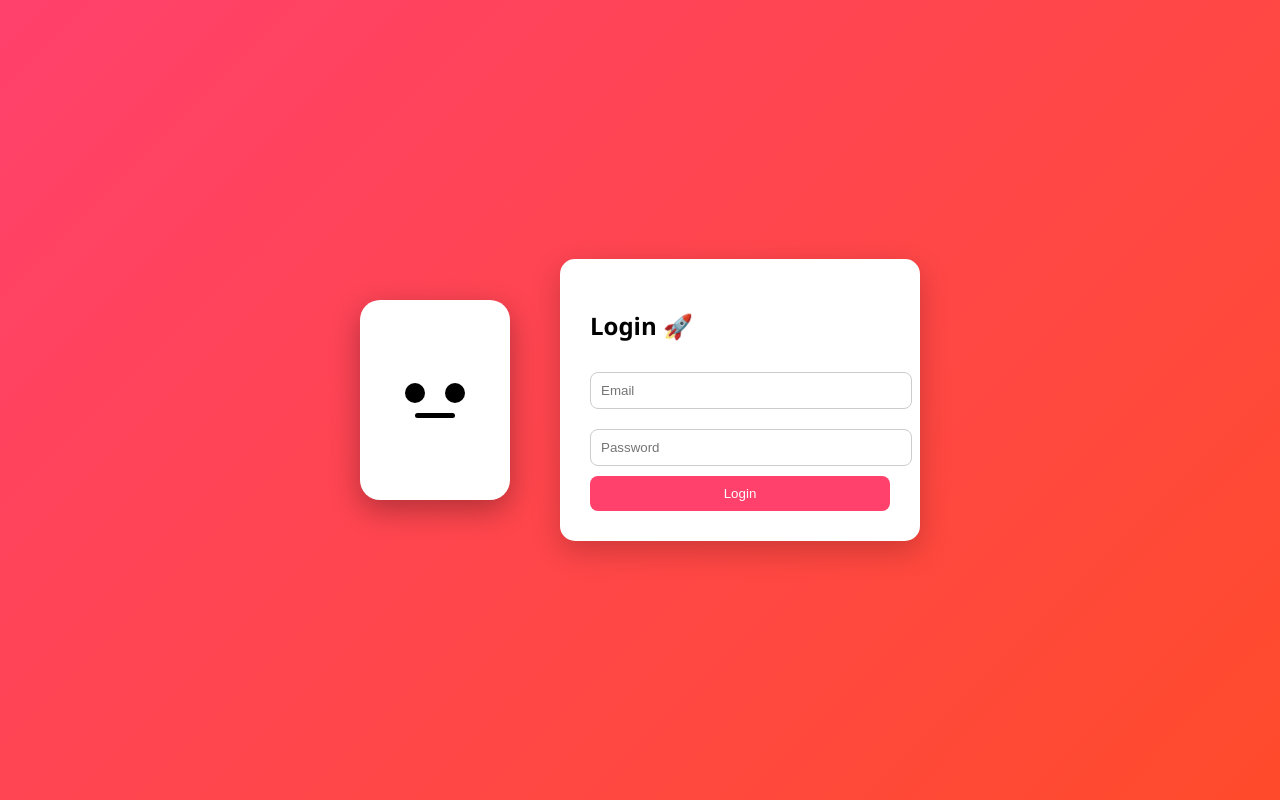
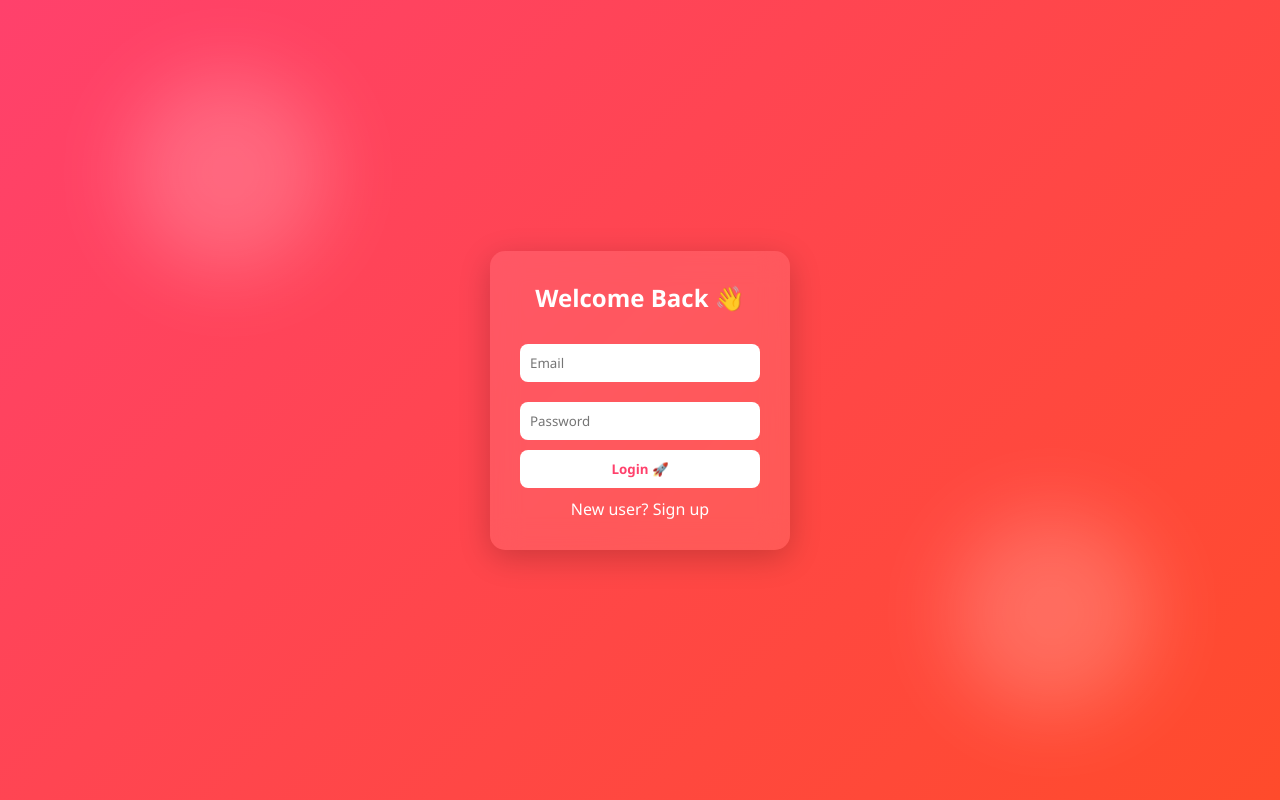
Before and after one commit to MR-A-Ganish/robot, a Flask app: page / in a window 1280 px wide. Run offline with Flask 3, Linux system fonts and the light colour scheme.

Commit message:
your message

```diff
--- a/templates/login.html
+++ b/templates/login.html
@@ -1,68 +1,60 @@
 <!DOCTYPE html>
 <html>
 <head>
-    <title>QuickCart 🤖</title>
+    <title>QuickCart Login</title>
     <meta name="viewport" content="width=device-width, initial-scale=1">
 
     <style>
+        * {
+            margin: 0;
+            padding: 0;
+            box-sizing: border-box;
+            font-family: 'Segoe UI', sans-serif;
+        }
+
         body {
-            margin: 0;
-            font-family: 'Segoe UI';
             height: 100vh;
             display: flex;
             justify-content: center;
             align-items: center;
             background: linear-gradient(135deg, #ff416c, #ff4b2b);
+            overflow: hidden;
         }
 
-        .wrapper {
-            display: flex;
-            gap: 50px;
-            align-items: center;
+        /* 🔥 FLOATING BLOBS */
+        .blob {
+            position: absolute;
+            width: 200px;
+            height: 200px;
+            background: rgba(255,255,255,0.2);
+            border-radius: 50%;
+            filter: blur(40px);
+            animation: float 8s infinite ease-in-out;
         }
 
-        /* 🤖 ROBOT */
-        .robot {
-            width: 150px;
-            height: 200px;
-            background: #fff;
-            border-radius: 20px;
-            position: relative;
-            display: flex;
-            flex-direction: column;
-            align-items: center;
-            justify-content: center;
-            box-shadow: 0 10px 30px rgba(0,0,0,0.3);
+        .blob:nth-child(1) { top: 10%; left: 10%; }
+        .blob:nth-child(2) { bottom: 10%; right: 10%; }
+
+        @keyframes float {
+            0%,100% { transform: translateY(0); }
+            50% { transform: translateY(-30px); }
         }
 
-        .eyes {
-            display: flex;
-            gap: 20px;
-            margin-bottom: 10px;
-        }
-
-        .eye {
-            width: 20px;
-            height: 20px;
-            background: black;
-            border-radius: 50%;
-            transition: 0.2s;
-        }
-
-        .mouth {
-            width: 40px;
-            height: 5px;
-            background: black;
-            border-radius: 5px;
-        }
-
-        /* LOGIN CARD */
+        /* 🔥 CARD */
         .card {
-            background: white;
+            position: relative;
+            background: rgba(255,255,255,0.1);
+            backdrop-filter: blur(15px);
             padding: 30px;
             border-radius: 15px;
             width: 300px;
-            box-shadow: 0 10px 30px rgba(0,0,0,0.2);
+            color: white;
+            box-shadow: 0 8px 32px rgba(0,0,0,0.2);
+        }
+
+        h2 {
+            text-align: center;
+            margin-bottom: 20px;
         }
 
         input {
@@ -70,76 +62,74 @@
             padding: 10px;
             margin: 10px 0;
             border-radius: 8px;
-            border: 1px solid #ccc;
+            border: none;
+            outline: none;
+        }
+
+        input:focus {
+            transform: scale(1.02);
         }
 
         button {
             width: 100%;
             padding: 10px;
-            background: #ff416c;
-            color: white;
+            background: white;
+            color: #ff416c;
             border: none;
             border-radius: 8px;
+            font-weight: bold;
             cursor: pointer;
+            transition: 0.3s;
         }
 
         button:hover {
-            background: #ff2a5c;
+            transform: scale(1.05);
+        }
+
+        .toggle {
+            text-align: center;
+            margin-top: 10px;
+            cursor: pointer;
         }
     </style>
 </head>
 
 <body>
 
-<div class="wrapper">
+<div class="blob"></div>
+<div class="blob"></div>
 
-    <!-- 🤖 ROBOT -->
-    <div class="robot">
-        <div class="eyes">
-            <div class="eye" id="eye1"></div>
-            <div class="eye" id="eye2"></div>
-        </div>
-        <div class="mouth"></div>
-    </div>
+<div class="card">
 
-    <!-- LOGIN -->
-    <div class="card">
-        <h2>Login 🚀</h2>
+    <!-- LOGIN FORM -->
+    <form id="loginForm" method="POST">
+        <h2>Welcome Back 👋</h2>
+        <input type="email" name="email" placeholder="Email" required>
+        <input type="password" name="password" placeholder="Password" required>
+        <button type="submit">Login 🚀</button>
+        <div class="toggle" onclick="showSignup()">New user? Sign up</div>
+    </form>
 
-        <form method="POST">
-            <input type="email" id="email" name="email" placeholder="Email"
-                   oninput="moveEyes()" required>
-
-            <input type="password" id="password" name="password" placeholder="Password"
-                   onfocus="closeEyes()" onblur="openEyes()" required>
-
-            <button type="submit">Login</button>
-        </form>
-    </div>
+    <!-- SIGNUP FORM -->
+    <form id="signupForm" method="POST" action="/signup" style="display:none;">
+        <h2>Create Account ✨</h2>
+        <input type="email" name="email" placeholder="Email" required>
+        <input type="password" name="password" placeholder="Password" required>
+        <button type="submit">Sign Up 🎉</button>
+        <div class="toggle" onclick="showLogin()">Already have account?</div>
+    </form>
 
 </div>
 
 <script>
-const eye1 = document.getElementById("eye1");
-const eye2 = document.getElementById("eye2");
-
-function moveEyes() {
-    // Eyes move randomly (simulate tracking typing)
-    let x = Math.random() * 6 - 3;
-    let y = Math.random() * 6 - 3;
-
-    eye1.style.transform = `translate(${x}px, ${y}px)`;
-    eye2.style.transform = `translate(${x}px, ${y}px)`;
+function showSignup() {
+    document.getElementById("loginForm").style.display = "none";
+    document.getElementById("signupForm").style.display = "block";
 }
 
-function closeEyes() {
-    eye1.style.height = "4px";
-    eye2.style.height = "4px";
-}
-
-function openEyes() {
-    eye1.style.height = "20px";
-    eye2.style.height = "20px";
+function showLogin() {
+    document.getElementById("loginForm").style.display = "block";
+    document.getElementById("signupForm").style.display = "none";
 }
 </script>
 
```
Also changed, not shown: database.py (line endings or trailing spaces).
